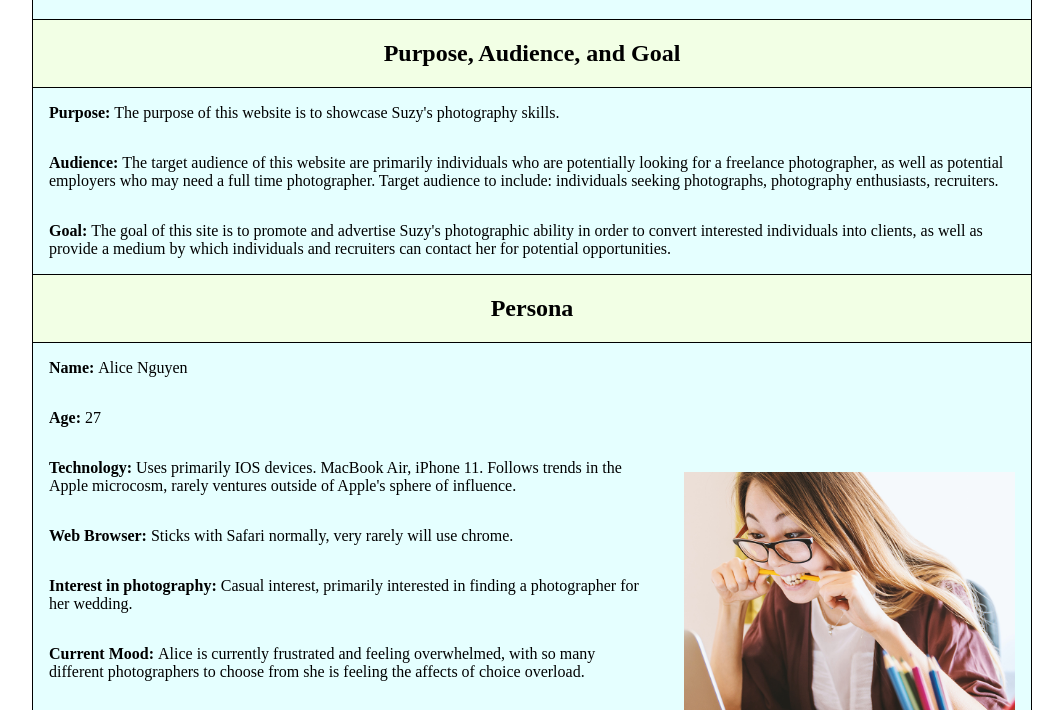
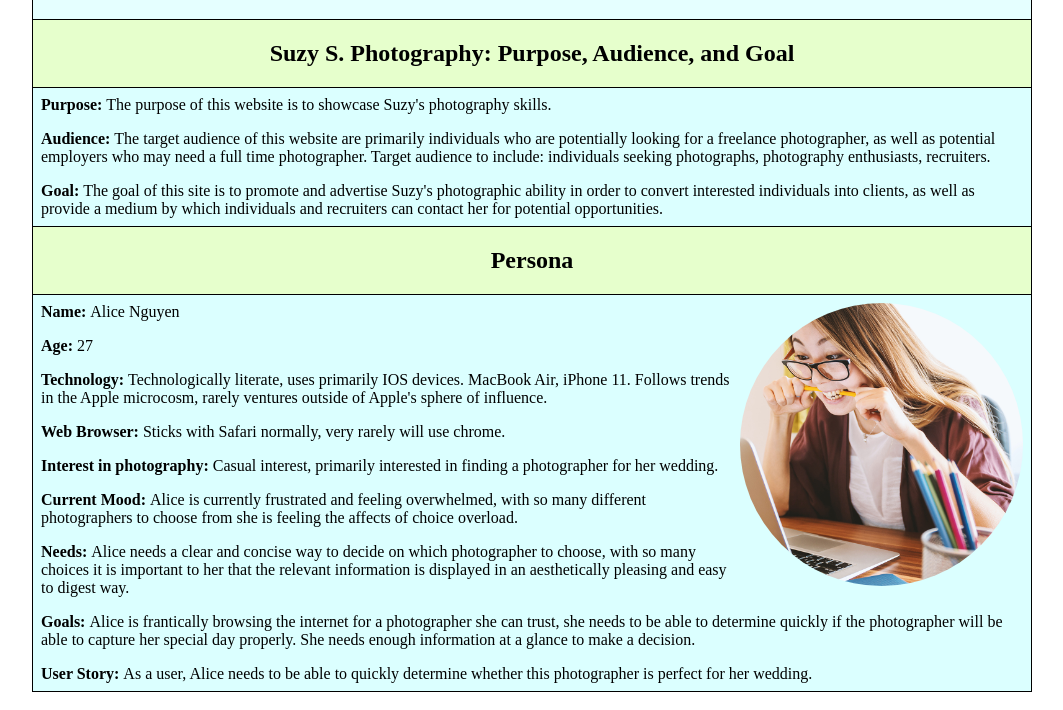
Before and after one commit to jhicksdesign/suzy-s-photography-portfolio, a plain HTML site: page public_html/documentation/milestone-1.html in a window 1280 px wide. Shown: the part 67-777 px from the top of the page, without its empty margins (108-1171 px from the left). Drawn offline with Linux system fonts and the light colour scheme.

Commit message:
Updated CSS  - Removed FlexBox  - Removed unnecessary classes  - Cleaned up CSS, removed redundant code Updated HTML  - Removed unnecessary classes  - Edited persona slightly.

```diff
--- a/public_html/documentation/milestone-1.html
+++ b/public_html/documentation/milestone-1.html
@@ -13,7 +13,7 @@
     </header>
     <main>
         <div>
-        <h2>Purpose, Audience, and Goal</h2>
+            <h2>Suzy S. Photography: Purpose, Audience, and Goal</h2>
         </div>
         <div class="container">
         <p><strong>Purpose: </strong>The purpose of this website is to showcase Suzy's photography skills.</p>
@@ -27,14 +27,11 @@
     </main>
     <section>
         <h2>Persona</h2>
-    <div class="container">
-        <div class="image-container">
+        <div>
             <img src="alice-rogers.jpg" alt="Picture of Alice Rogers">
-        </div>
-        <div class="text-container">
             <p><strong>Name: </strong>Alice Nguyen</p>
             <p><strong>Age: </strong>27</p>
-            <p><strong>Technology: </strong>Uses primarily IOS devices. MacBook Air, iPhone 11. Follows trends in the Apple microcosm,
+            <p><strong>Technology: </strong>Technologically literate, uses primarily IOS devices. MacBook Air, iPhone 11. Follows trends in the Apple microcosm,
                 rarely ventures outside of Apple's sphere of influence.</p>
             <p><strong>Web Browser: </strong>Sticks with Safari normally, very rarely will use chrome.</p>
             <p><strong>Interest in photography: </strong>Casual interest, primarily interested in finding a photographer for her wedding.</p>
@@ -47,9 +44,6 @@
                 enough information at a glance to make a decision.</p>
             <p><strong>User Story: </strong>As a user, Alice needs to be able to quickly determine whether this photographer is perfect for her wedding.</p>
         </div>
-    </div>
-
     </section>
-
 </body>
 </html>
--- a/public_html/documentation/styles.css
+++ b/public_html/documentation/styles.css
@@ -18,46 +18,26 @@ h1 {
     padding-bottom: .63em;
 }
 
-.container {
-    display: flex;
-    flex-direction: row;
-    align-items: center;
-    background-color: rgba(204,255,255,.5);
-}
-
-main > div.container {
-    flex-direction: column;
-    align-items: flex-start;
-}
+section, main { background-color: rgba(204,255,255, .7); }
 
 h2 {
-    background-color: rgba(230,255,204,.5);
+    background-color: rgba(230,255,204, 1);
     margin: 0;
     padding-top: .83em;
     padding-bottom: .83em;
     border-top: 1px solid black;
     border-bottom: 1px solid black;
-
 }
 
-p, img {
-    padding-left: 1em;
-    padding-right: 1em;
+p {
+    padding: .5em;
+    margin-bottom: 0;
+    margin-top: 0;
 }
 
-.text-container {
-    display: flex;
-    flex-direction: column;
-    order: 1;
+img {
+    padding: .5em;
+    border-radius: 50%;
+    float: right;
+    width: 30%;
 }
-
-.image-container {
-    order: 2;
-    justify-content: center;
-    align-items: center;
-
-}
-
-.image-container img {
-    width: 100%;
-}
```
Lines whose indentation alone changed are shown as unchanged.
